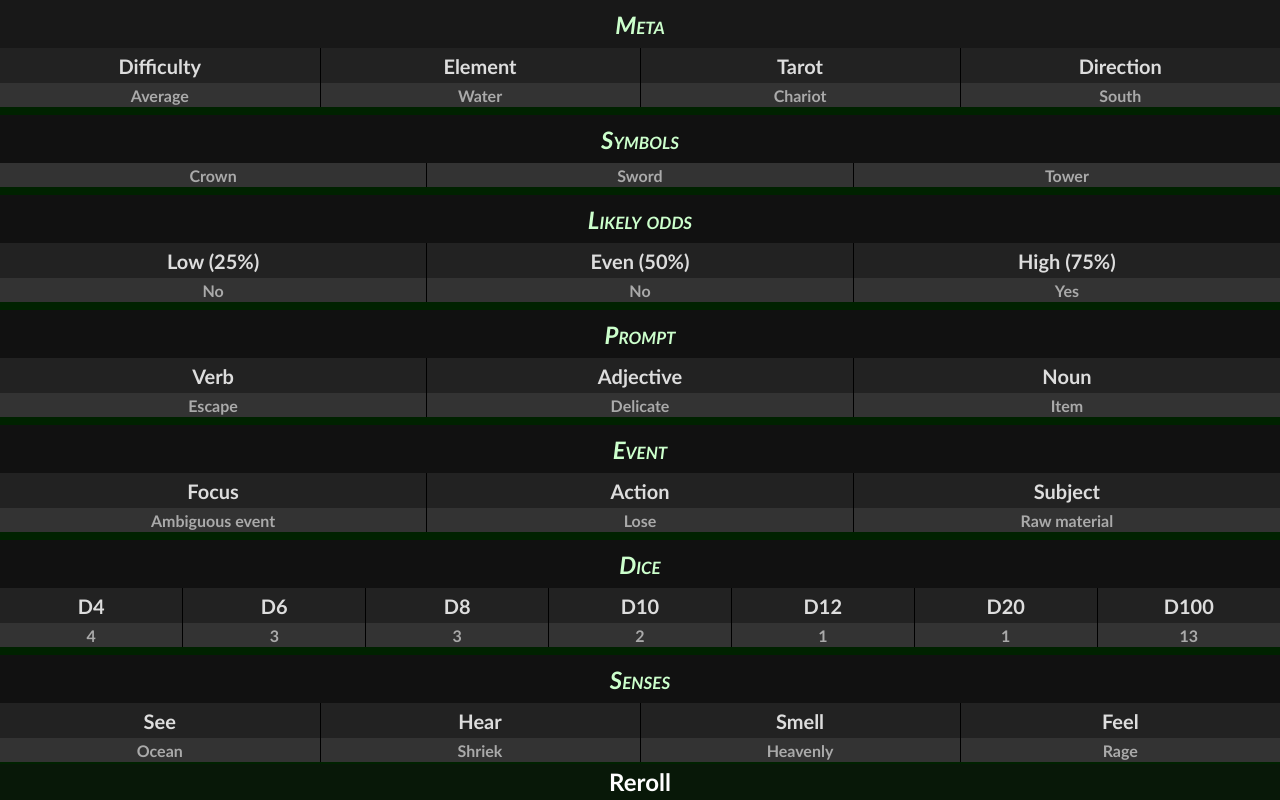
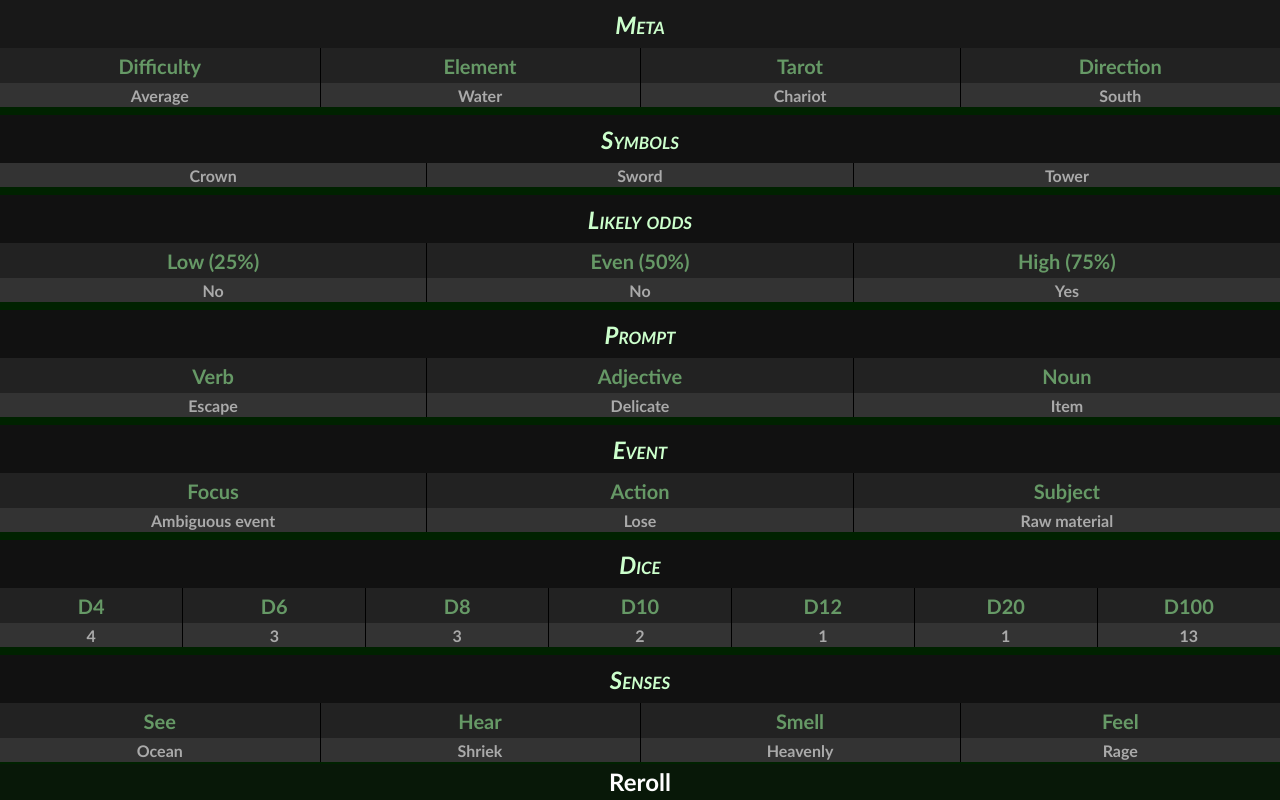
Before and after one commit to Meowasaurus/Meowasaurus.github.io, a plain HTML site: page index.html in a window 1280 px wide. Drawn offline with Linux system fonts and the light colour scheme.

Commit message:
Table sub header colors.

```diff
--- a/style.css
+++ b/style.css
@@ -68,6 +68,7 @@ table th:first-child {
   font-size: 1.25em;
   background-color: var(--sub-feature-background-color);
   color: var(--sub-feature-color);
+  color: #696;
 }
 
 .TableSubHeader:hover {
```
